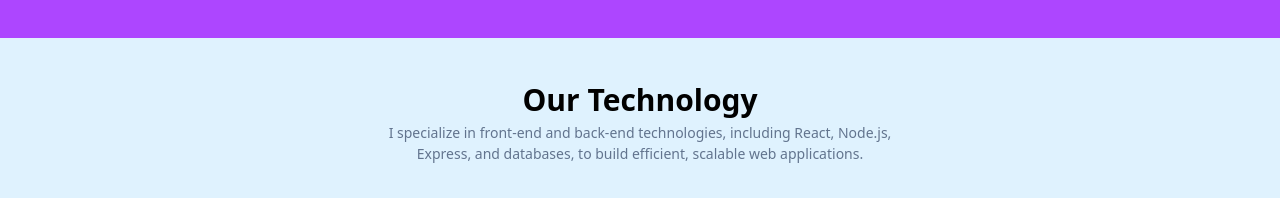
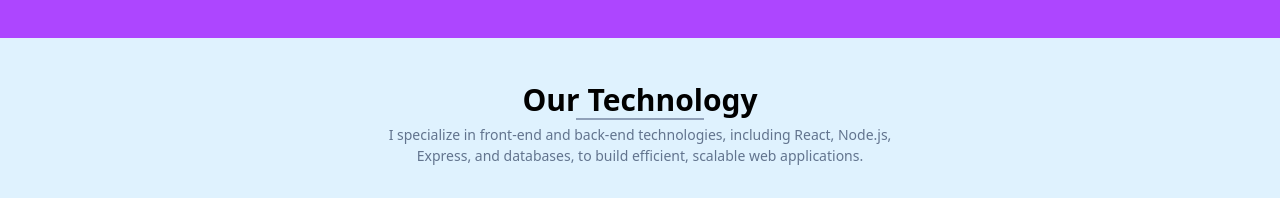
Before and after one commit to MrBhupendra/Test, a React (Vite) app: page / in a window 1280 px wide. Shown: the part 1188-1386 px from the top of the page. Built offline with nearby package versions, Linux system fonts and the light colour scheme.

Commit message:
Update Skill.jsx
skill push

```diff
--- a/src/pages/Skill.jsx
+++ b/src/pages/Skill.jsx
@@ -7,6 +7,9 @@
     <div className='px-24 py-6 bg-sky-100 max-sm:px-0'>
       <div className='skill  py-5 px-8 flex flex-col justify-center items-center max-sm:mt-3 '>
         <h1 className='font-bold text-3xl max-sm:text-4xl'>Our Technology</h1>
+         <div className="border border-slate-400 w-32 flex justify-center">
+
+        </div>
         <p className='font-medium text-slate-500 w-[50%] text-[14px] mt-1 text-center max-sm:w-full max-sm:text-[16px] max-sm:mt-4'>I specialize in front-end and back-end technologies, including React, Node.js, Express, and databases, to build efficient, scalable web applications.</p>
 
       </div>
```
